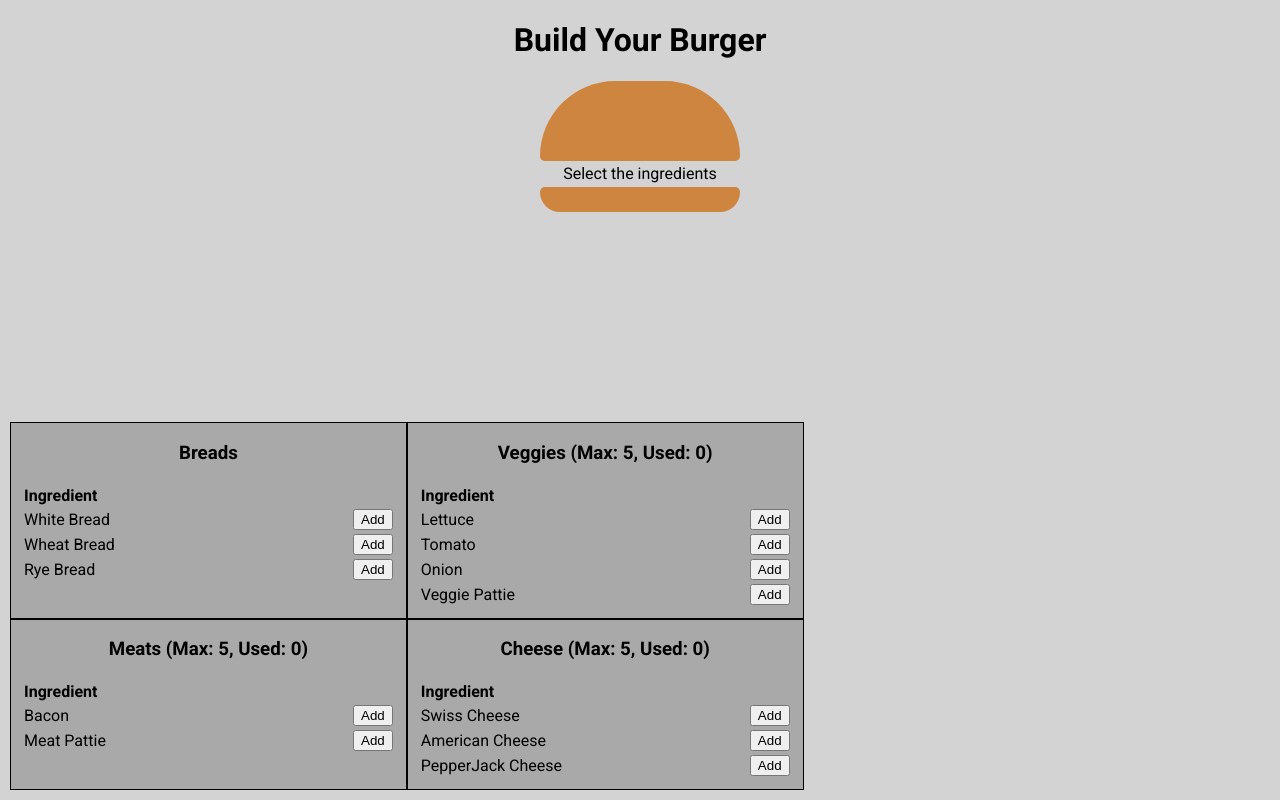
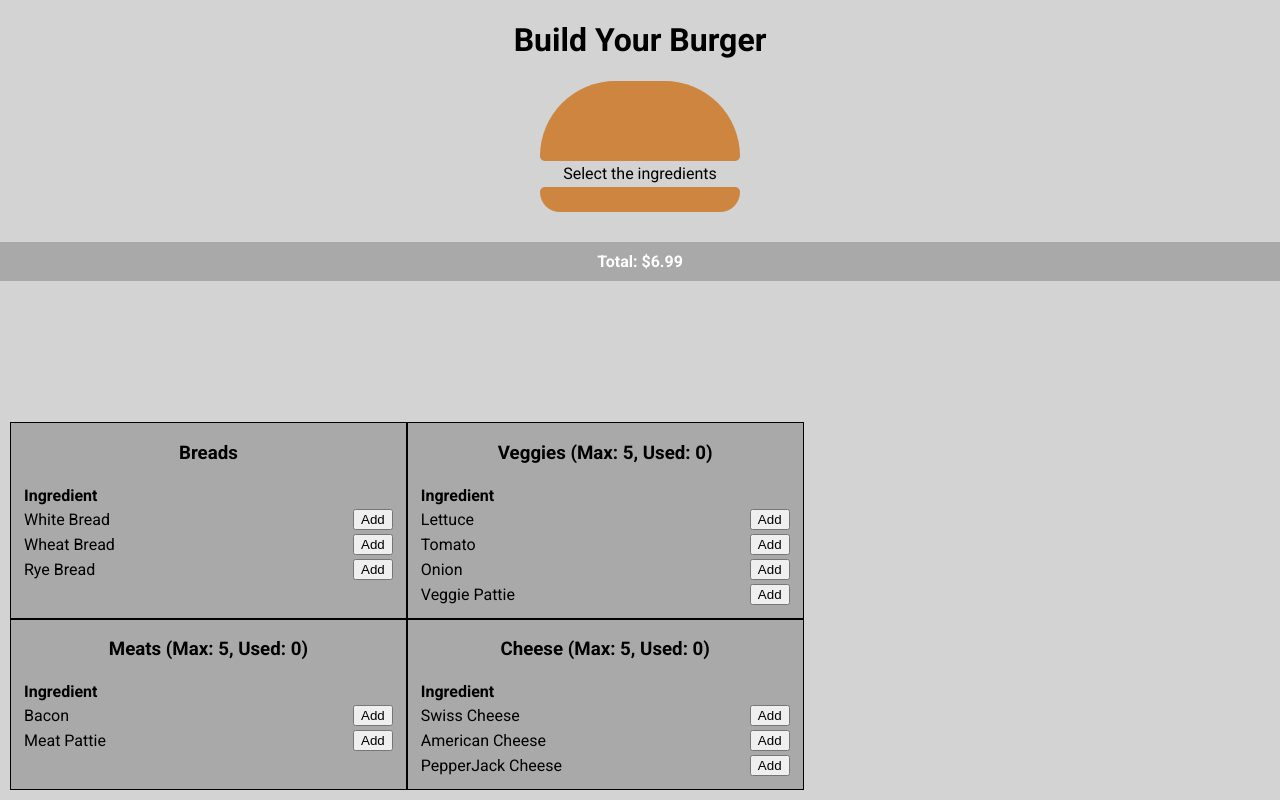
Before and after one commit to prasad24/burger-shop, a React app: page / in a window 1280 px wide. Built offline with nearby package versions, Linux system fonts and the light colour scheme.

Commit message:
Show the total for the burger as new ingredients are added with a min price and show checkout button

```diff
--- a/src/components/Burger/Burger.js
+++ b/src/components/Burger/Burger.js
@@ -7,6 +7,7 @@ class Burger extends Component {
     state = {
         bread: { name:"whitebread", title: 'White Bread', hasSeeds: false},
         selectedIngredients : [],
+        minPrice: 6.99,
         ingredients : [
             {
                 group: "Veggies", max:5, used:0,
@@ -44,11 +45,10 @@ class Burger extends Component {
     }
 
     addIngredient(event) {
-        const selectedIngredients = [...this.state.selectedIngredients];
-        const ingredients = [...this.state.ingredients];
+        const { selectedIngredients, ingredients } = this.state;
         const [group, name] = event.target.value.split('-');
-        const { title, hasSeeds } = ingredients.filter(item => item.group === group)[0]
-        .contents.filter(item => item.name === name)[0];
+        const { title, hasSeeds, price } = ingredients.filter(item => item.group === group)[0]
+                                                .contents.filter(item => item.name === name)[0];
         if(group === 'Breads') {
             this.setState({
                 bread: { name, title, hasSeeds}
@@ -64,7 +64,7 @@ class Burger extends Component {
                     }
                     return grp;
                 });
-                selectedIngredients.push({title, name, group});
+                selectedIngredients.push({title, name, group, price});
                 this.setState({
                     selectedIngredients,
                     ingredients: updatedIngredients
@@ -87,11 +87,15 @@ class Burger extends Component {
         })
     }
 
+    checkout() {
+        console.log(this.state.selectedIngredients);
+    }
+
     render() {
         return (
             <div>
                 <h1>Build Your Burger</h1>
-                <Preview onRemove={(index, ingredient) => this.removeIngredient(index, ingredient)} bread={this.state.bread} selectedIngredients={this.state.selectedIngredients}></Preview>
+                <Preview onCheckout={() => this.checkout()} onRemove={(index, ingredient) => this.removeIngredient(index, ingredient)} minPrice={this.state.minPrice} bread={this.state.bread} selectedIngredients={this.state.selectedIngredients}></Preview>
                 <Ingredients onAdd={event => this.addIngredient(event)} ingredients={this.state.ingredients}></Ingredients>
             </div>
         )
--- a/src/components/Burger/Preview/Preview.css
+++ b/src/components/Burger/Preview/Preview.css
@@ -135,3 +135,16 @@
     height: 20px;
     text-align: center;
   }
+
+  .total {
+    margin-top: 30px;
+    background-color: darkgray;
+    padding:10px;
+    color:white;
+    font-weight: bold;
+  }
+
+  .checkoutbutton {
+    margin-top: 20px;
+    font-weight: bold;
+  }
--- a/src/components/Burger/Preview/Preview.js
+++ b/src/components/Burger/Preview/Preview.js
@@ -1,6 +1,10 @@
 import React from 'react';
 import burgerClass from './Preview.css';
 import Aux from '../../../hoc/Auxi';
+
+function formatCurrency(value, symbol) {
+    return `${symbol}${value.toFixed(2.2)}`;
+}
 
 function Preview(props) {
     let seeds = null;
@@ -14,13 +18,19 @@ function Preview(props) {
                 </Aux>);
     }
 
+    let totalPrice = 0;
     let allIngredients = props.selectedIngredients.map((ingredient, index) => {
+        totalPrice += ingredient.price;
         return  <div key={index} value={index} onClick={() => props.onRemove(index, ingredient)} className={[burgerClass.burger, burgerClass[ingredient.name]].join(' ')} title={ingredient.title}></div>;
     });
+    totalPrice = totalPrice > props.minPrice ? totalPrice : props.minPrice;
+
+    let checkout = <button onClick={props.onCheckout} className={burgerClass.checkoutbutton}>Checkout</button>
 
     let defaultMessage = null;
     if(allIngredients.length === 0) {
         defaultMessage = <div className={[burgerClass.burger, burgerClass.burgerText].join(' ')}>Select the ingredients</div>;
+        checkout = null;
     }
 
     return (
@@ -31,6 +41,8 @@ function Preview(props) {
             {defaultMessage}
             {allIngredients}
             <div className={[burgerClass.burger, burgerClass.bottomBun, burgerClass[props.bread.name]].join(' ')} title={props.bread.title}></div>
+            <div className={burgerClass.total}>Total: {formatCurrency(totalPrice, '$')}</div>
+            {checkout}
         </div>
     );
 }
```
